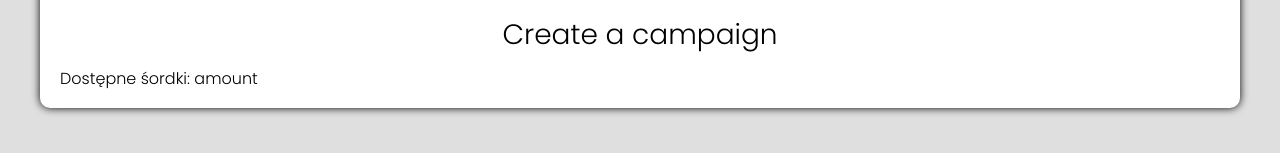
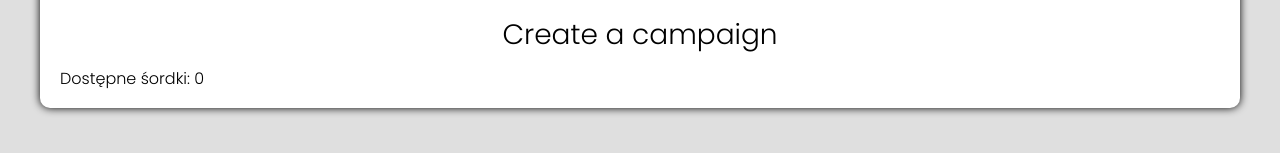
Before and after one commit to mizdebski77/CRUD-app-Angular, an Angular app: page /home in a window 1280 px wide. Both pictures are taken after a click on the button "Next". Shown: the part 147-300 px from the top of the page. Built offline with nearby package versions, Linux system fonts and the light colour scheme.

Commit message:
Added data transfer between components

```diff
--- a/src/app/features/form/data-form/data-form.html
+++ b/src/app/features/form/data-form/data-form.html
@@ -1,5 +1,5 @@
 <div class="wrapper">
-    <div class="amount">Dostępne śordki: amount</div>
+    <div class="amount">Dostępne śordki: {{amount}}</div>
     <form class="form">
 
     </form>
--- a/src/app/features/form/data-form/data-form.ts
+++ b/src/app/features/form/data-form/data-form.ts
@@ -1,4 +1,5 @@
 import { Component } from '@angular/core';
+import { SharedService } from 'src/app/common/sharedService';
 
 @Component({
   selector: 'app-data-form',
@@ -6,5 +7,9 @@ import { Component } from '@angular/core';
   styleUrls: ['./data-form.scss']
 })
 export class DataFormComponent {
+  amount: number;
 
+  constructor(private sharedService: SharedService) {
+    this.amount = this.sharedService.getValue();
+  }
 }
--- a/src/app/features/home/home.html
+++ b/src/app/features/home/home.html
@@ -1,9 +1,9 @@
-<div >
+<div>
     <h2 class="title">
         Wprowadź wartość konta
     </h2>
-    <form action="submit" class="form">
-        <input type="text" class="input">
+    <div class="form">
+        <input type="text" class="input" [(ngModel)]="inputValue">
         <button class="button" (click)="gotToNextPage()">Next</button>
-    </form>
+    </div>
 </div>
```
